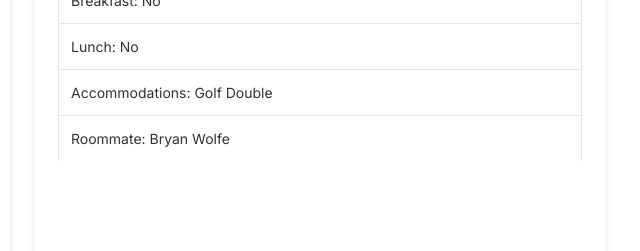
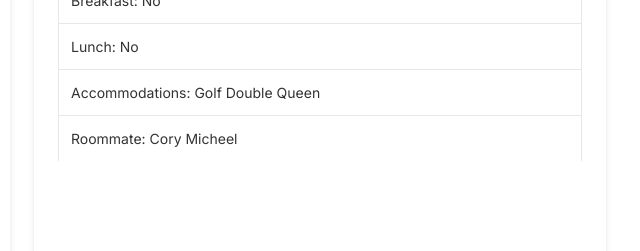
Before and after one commit to coryhiggins1985/Bandon_Dunes, a website: page index.html in a window 1280 px wide. Shown: the part 548-799 px from the top of the page, 618-1258 px from the left. Drawn offline with nearby package versions, Linux system fonts and the light colour scheme.

Commit message:
Update index.html

```diff
--- a/index.html
+++ b/index.html
@@ -573,30 +573,30 @@
 
         // Rooming data - UPDATED 8/15/25
         const roomingData = {
-            "Ryan Hohn": { accommodation: "Forest Double", roommates: ["Paul Parker"] },
-            "Paul Parker": { accommodation: "Forest Double", roommates: ["Ryan Hohn"] },
-            "Jacob Emert": { accommodation: "Golf Double", roommates: ["Johnathn Resetar"] },
-            "Johnathn Resetar": { accommodation: "Golf Double", roommates: ["Jacob Emert"] },
-            "Matt Akers": { accommodation: "Forest Double", roommates: ["Andrew Akers"] },
-            "Andrew Akers": { accommodation: "Forest Double", roommates: ["Matt Akers"] },
-            "Bob Owlett": { accommodation: "Forest Double", roommates: ["Kevan Oyama"] },
-            "Kevan Oyama": { accommodation: "Forest Double", roommates: ["Bob Owlett"] },
-            "Brandon Itaoka": { accommodation: "Golf Double", roommates: ["Cory Micheel"] },
-            "Cory Micheel": { accommodation: "Golf Double", roommates: ["Brandon Itaoka"] },
-            "Charlie Hildebrand": { accommodation: "Golf Double", roommates: ["Hisham Sayeedi"] },
-            "Hisham Sayeedi": { accommodation: "Golf Double", roommates: ["Charlie Hildebrand"] },
-            "James Adolfson": { accommodation: "Forest Double", roommates: ["Will Quarles"] },
-            "Will Quarles": { accommodation: "Forest Double", roommates: ["James Adolfson"] },
-            "Kevin Newell": { accommodation: "Forest Double", roommates: ["Mike Newell"] },
-            "Mike Newell": { accommodation: "Forest Double", roommates: ["Kevin Newell"] },
-            "Nick Zangardi": { accommodation: "Golf Double", roommates: ["Rob Small"] },
-            "Rob Small": { accommodation: "Golf Double", roommates: ["Nick Zangardi"] },
-            "Bryan Wolfe": { accommodation: "Golf Double", roommates: ["AD Hoffman"] },
-            "AD Hoffman": { accommodation: "Golf Double", roommates: ["Bryan Wolfe"] },
-            "Cory Higgins": { accommodation: "Grove Cottage", roommates: ["Daniel Passino", "Vikas Bhasin", "Zach Deines"] },
-            "Daniel Passino": { accommodation: "Grove Cottage", roommates: ["Cory Higgins", "Vikas Bhasin", "Zach Deines"] },
-            "Vikas Bhasin": { accommodation: "Grove Cottage", roommates: ["Cory Higgins", "Daniel Passino", "Zach Deines"] },
-            "Zach Deines": { accommodation: "Grove Cottage", roommates: ["Cory Higgins", "Daniel Passino", "Vikas Bhasin"] }
+            "James Adolfson": { accommodation: "Forest Double Queen", roommates: ["Will Quarles"] },
+            "Will Quarles": { accommodation: "Forest Double Queen", roommates: ["James Adolfson"] },
+            "Ryan Hohn": { accommodation: "Forest Double Queen", roommates: ["Paul Parker"] },
+            "Paul Parker": { accommodation: "Forest Double Queen", roommates: ["Ryan Hohn"] },
+            "Jacob Emert": { accommodation: "Golf Double Queen", roommates: ["Johnathn Resetar"] },
+            "Johnathn Resetar": { accommodation: "Golf Double Queen", roommates: ["Jacob Emert"] },
+            "Andrew Akers": { accommodation: "Golf Double Queen", roommates: ["Matt Akers"] },
+            "Matt Akers": { accommodation: "Golf Double Queen", roommates: ["Andrew Akers"] },
+            "Cory Micheel": { accommodation: "Golf Double Queen", roommates: ["AD Hoffman"] },
+            "AD Hoffman": { accommodation: "Golf Double Queen", roommates: ["Cory Micheel"] },
+            "Nick Zangardi": { accommodation: "Golf Double Queen", roommates: ["Daniel Passino"] },
+            "Daniel Passino": { accommodation: "Golf Double Queen", roommates: ["Nick Zangardi"] },
+            "Charlie Hildebrand": { accommodation: "Forest Double Queen", roommates: ["Hisham Sayeedi"] },
+            "Hisham Sayeedi": { accommodation: "Forest Double Queen", roommates: ["Charlie Hildebrand"] },
+            "Bryan Wolfe": { accommodation: "Forest Double Queen", roommates: ["Bob Owlett"] },
+            "Bob Owlett": { accommodation: "Forest Double Queen", roommates: ["Bryan Wolfe"] },
+            "Kevin Newell": { accommodation: "Grove Cottage", roommates: ["Mike Newell", "Kevan Oyama", "Rob Small"] },
+            "Mike Newell": { accommodation: "Grove Cottage", roommates: ["Kevin Newell", "Kevan Oyama", "Rob Small"] },
+            "Kevan Oyama": { accommodation: "Grove Cottage", roommates: ["Kevin Newell", "Mike Newell", "Rob Small"] },
+            "Rob Small": { accommodation: "Grove Cottage", roommates: ["Kevin Newell", "Mike Newell", "Kevan Oyama"] },
+            "Cory Higgins": { accommodation: "Grove Cottage", roommates: ["Zach Deines", "Vikas Bhasin", "Brandon Itaoka"] },
+            "Zach Deines": { accommodation: "Grove Cottage", roommates: ["Cory Higgins", "Vikas Bhasin", "Brandon Itaoka"] },
+            "Vikas Bhasin": { accommodation: "Grove Cottage", roommates: ["Cory Higgins", "Zach Deines", "Brandon Itaoka"] },
+            "Brandon Itaoka": { accommodation: "Grove Cottage", roommates: ["Cory Higgins", "Zach Deines", "Vikas Bhasin"] }
         };
 
         // Handicap data - UPDATED with the final definitive list.
```
